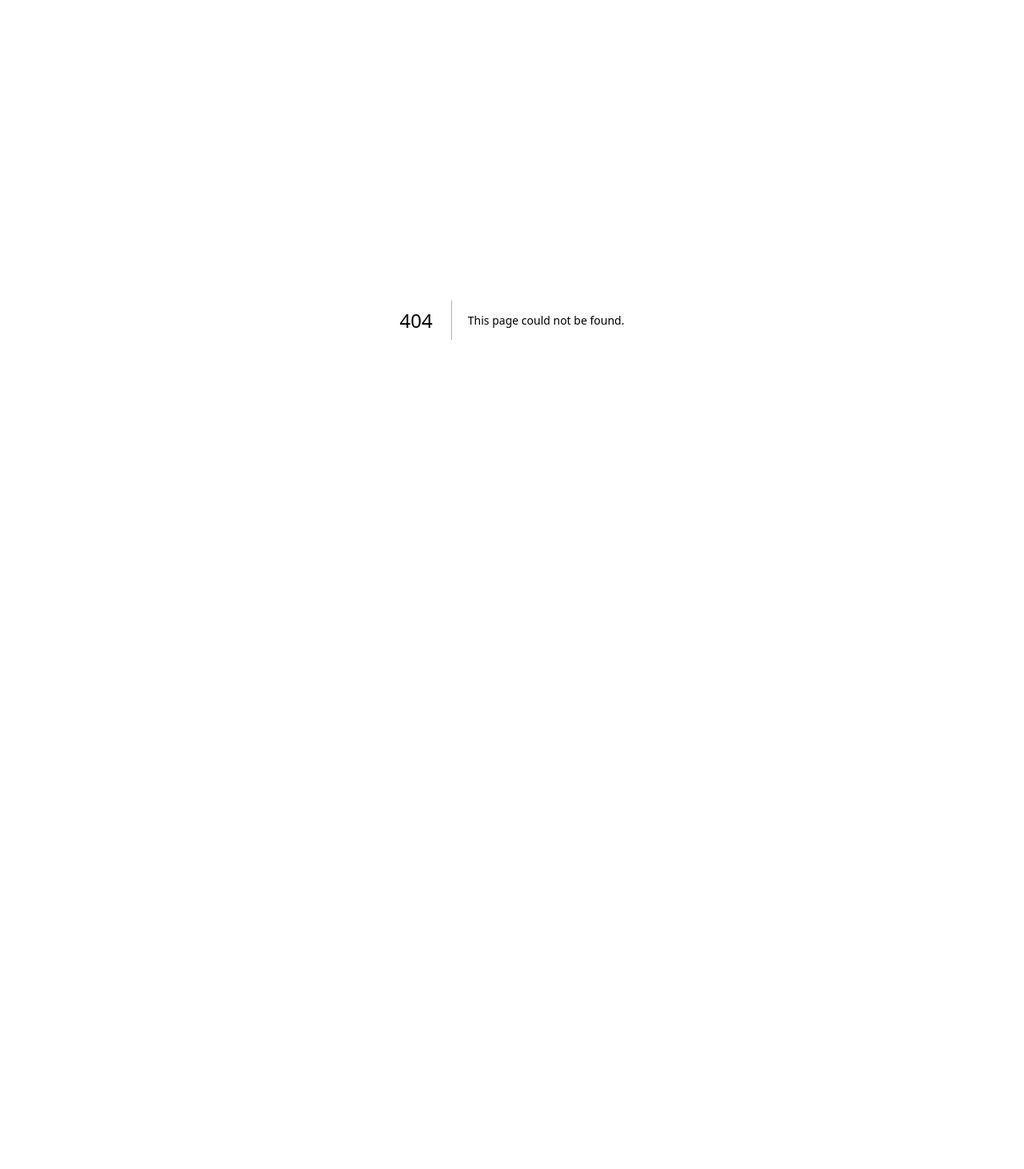
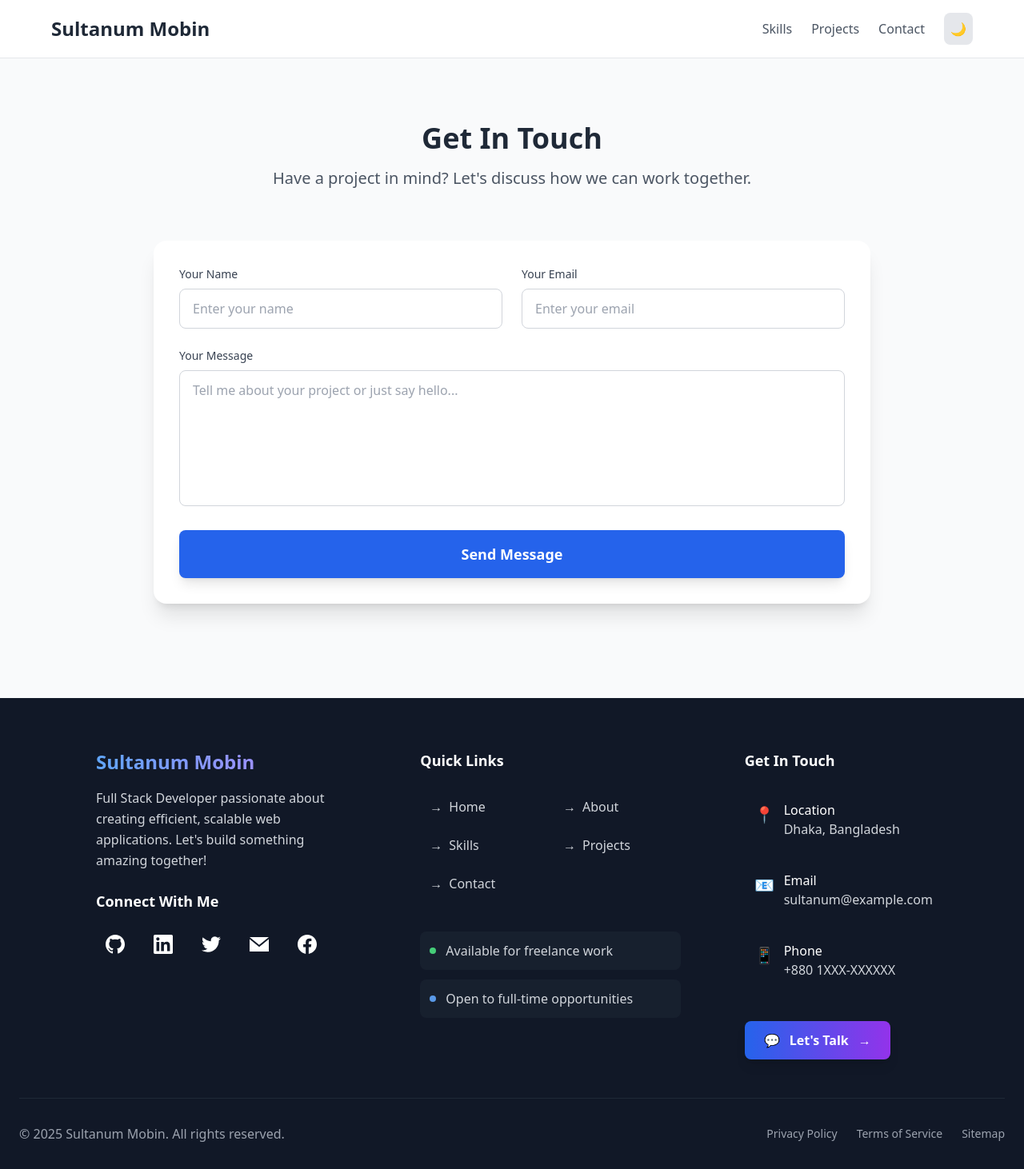
Before and after one commit to smsultan76/portfolio, a Next.js app: page /contact in a window 1280 px wide. Before the commit this address had no page. Shown: the whole page at 80% size. Before the commit the page ends 800 px from the top, so only its background shows below. Built offline with nearby package versions, Linux system fonts and the light colour scheme.

Commit message:
Updated Contact page

```diff
--- a/app/components/Footer.tsx
+++ b/app/components/Footer.tsx
@@ -276,7 +276,7 @@ export default function Footer() {
               viewport={{ once: true }}
             >
               <motion.a
-                href="#contact"
+                href="contact"
                 className="inline-flex items-center space-x-3 bg-gradient-to-r from-blue-600 to-purple-600 hover:from-blue-700 hover:to-purple-700 text-white px-6 py-3 rounded-lg font-semibold transition-all duration-300 shadow-lg hover:shadow-blue-500/25"
                 whileHover={{ scale: 1.05, y: -2 }}
                 whileTap={{ scale: 0.95 }}
--- a/app/components/Header.tsx
+++ b/app/components/Header.tsx
@@ -10,7 +10,7 @@ export default function Header() {
       <nav className="container mx-auto px-6 py-4">
         <div className="flex justify-between items-center">
           <div className="text-2xl font-bold text-gray-800 dark:text-white transition-colors">
-            <a href="">Sultanum Mobin</a>
+            <a href="/">Sultanum Mobin</a>
           </div>
 
           <div className="flex items-center space-x-6">
@@ -20,7 +20,7 @@ export default function Header() {
             <a href="#projects" className="text-gray-600 dark:text-gray-300 hover:text-blue-600 dark:hover:text-blue-400 transition-colors">
               Projects
             </a>
-            <a href="#contact" className="text-gray-600 dark:text-gray-300 hover:text-blue-600 dark:hover:text-blue-400 transition-colors">
+            <a href="contact" className="text-gray-600 dark:text-gray-300 hover:text-blue-600 dark:hover:text-blue-400 transition-colors">
               Contact
             </a>
 
--- /dev/null
+++ b/app/contact/page.tsx
@@ -0,0 +1,15 @@
+import Contact from "../components/Contact";
+import Footer from "../components/Footer";
+import Header from "../components/Header";
+
+export default function contact() {
+    return (
+        <div>
+            <Header />
+            <main>
+                <Contact />
+            </main>
+            <Footer />
+        </div>
+    );
+}
--- a/app/page.tsx
+++ b/app/page.tsx
@@ -14,7 +14,7 @@ export default function Home() {
         <Hero />
         <Skills />
         <Projects />
-        <Contact />
+        {/* <Contact /> */}
       </main>
       <Footer />
     </div>
```
